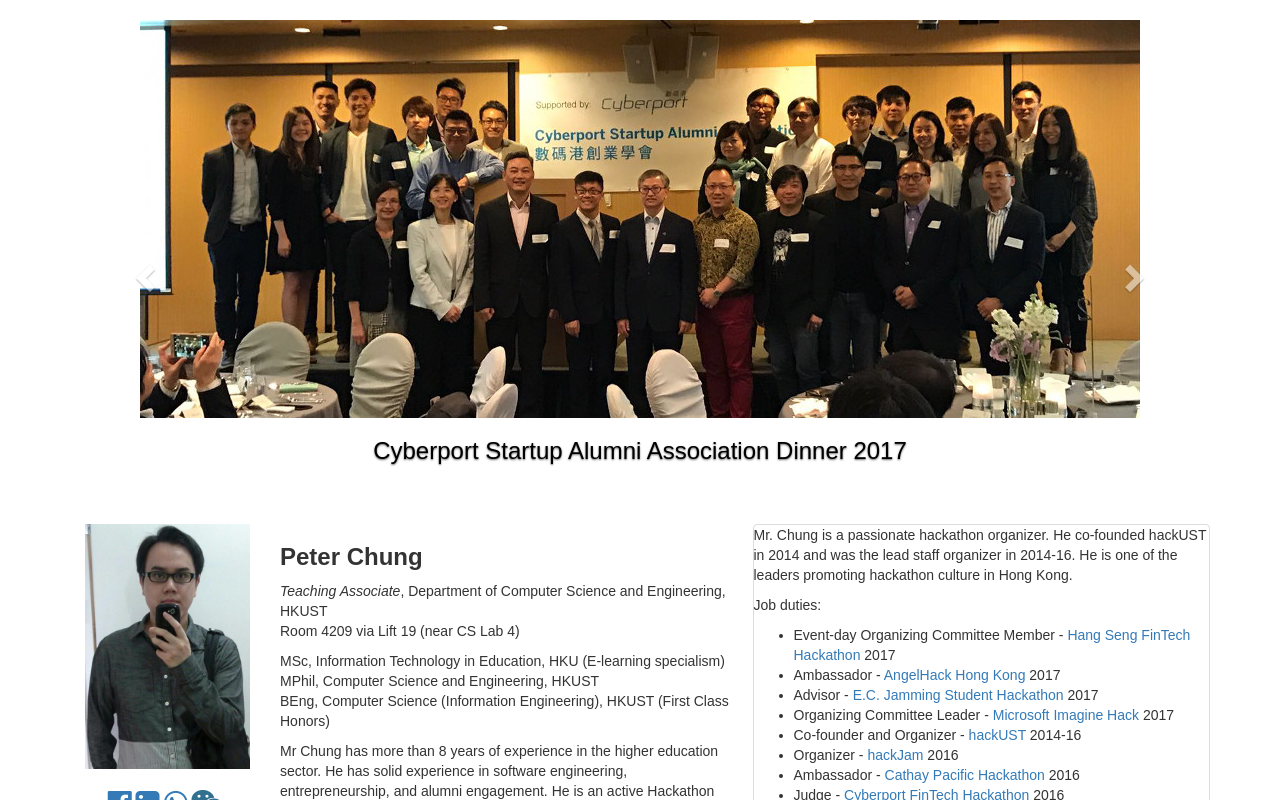
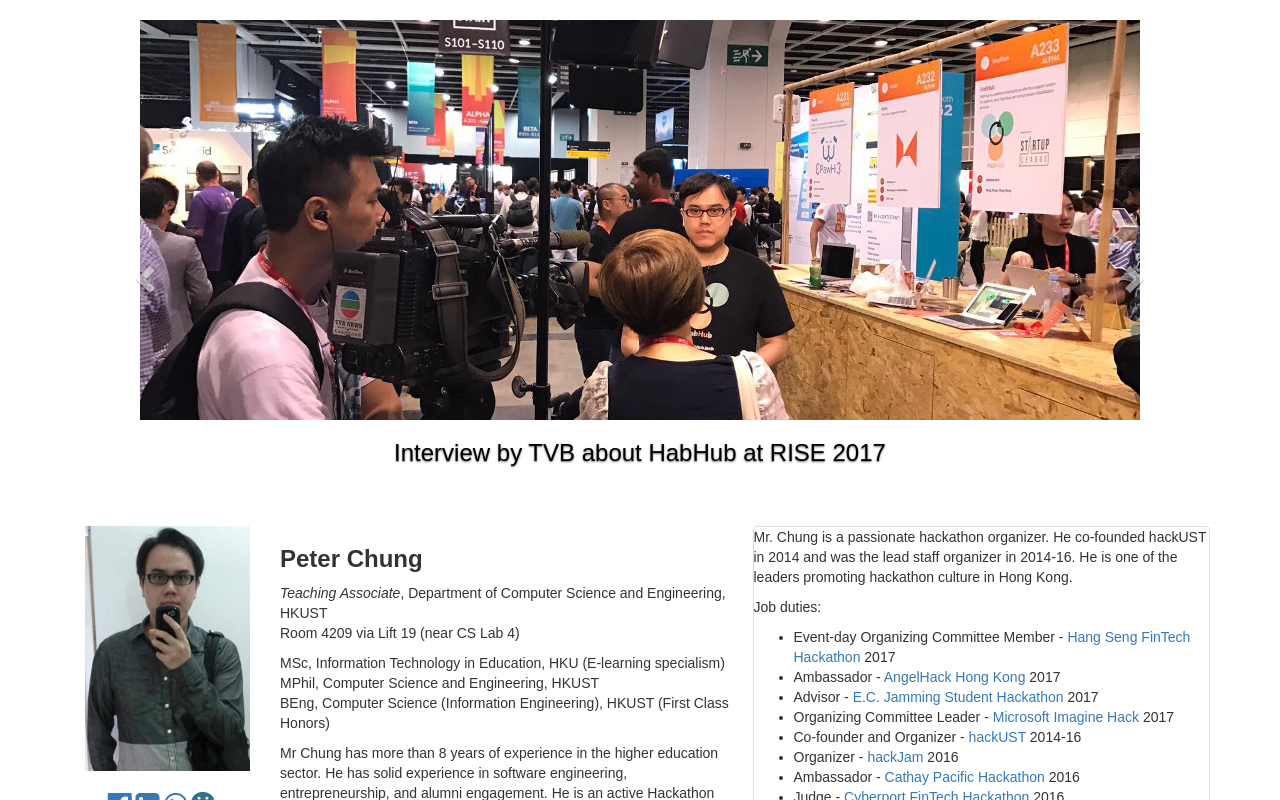
Before and after one commit to hkpeterpeter/web_personal, a React (Create React App) app: page / in a window 1280 px wide. Shown: the top 800 px of the page. Built offline with nearby package versions, Linux system fonts and the light colour scheme.

Commit message:
Added 2 events to my website

```diff
--- a/src/data/events.js
+++ b/src/data/events.js
@@ -3,6 +3,8 @@
 // TODO: refactor the remaining data values
 
 const events = [
+  makeEvent('Interview by TVB about HabHub at RISE 2017', 'HabHub_TVB_Interview_RISE.jpg'),
+  makeEvent('SENG Facebook Chatbot Workshop', 'SENG_Facebook_Chatbot_Workshop.jpg'),
   makeEvent('Cyberport Startup Alumni Association Dinner 2017', 'CSAA_connects_the_world_dinner_2017.jpg'),
   makeEvent('Open Source Hong Kong Conference 2017', 'oshk_conf_2017.jpg'),
   makeEvent('AngelHack Hong Kong 2017', 'angelhack_hongkong_2017.jpg'),
```
Also changed, not shown: public/slideshow_images/HabHub_TVB_Interview_RISE.jpg (added), public/slideshow_images/SENG_Facebook_Chatbot_Workshop.jpg (added).
